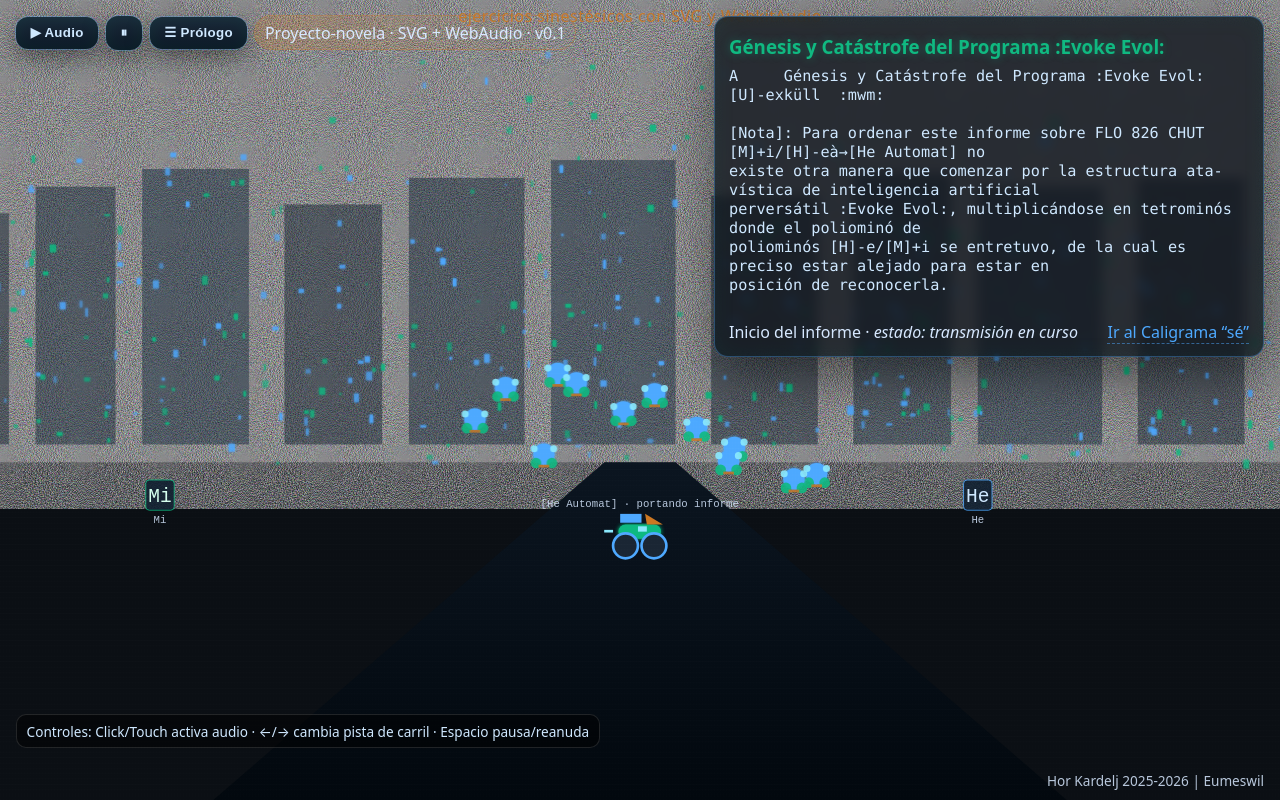
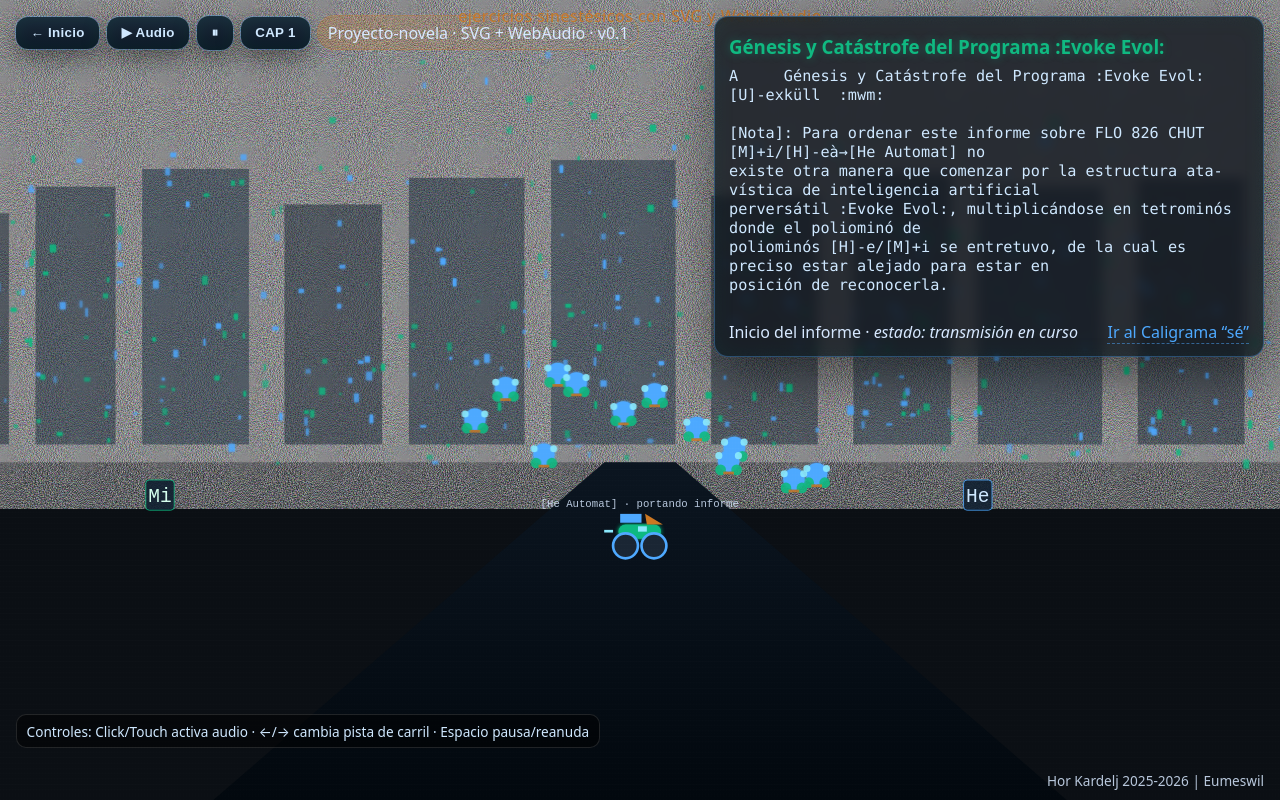
Before and after one commit to kyberkritik/EvokeEvol, a plain HTML site: page portada.html in a window 1280 px wide. Drawn offline with Linux system fonts and the light colour scheme.

Commit message:
add boton

```diff
--- a/portada.html
+++ b/portada.html
@@ -83,9 +83,10 @@ svg{position:fixed;inset:0;width:100vw;height:100vh;display:block}
 
 <!-- UI -->
 <div id="ui">
+  <button id="backBtn" class="btn">← Inicio</button>
   <button id="playBtn" class="btn">▶ Audio</button>
   <button id="pauseBtn" class="btn">⏸</button>
-  <button id="panelBtn" class="btn">☰ Prólogo</button>
+  <button id="panelBtn" class="btn">CAP 1</button>
   <span class="badge">Proyecto-novela · SVG + WebAudio · v0.1</span>
 </div>
 <div id="credits">Hor Kardelj 2025-2026 | Eumeswil</div>
@@ -230,8 +231,8 @@ posición de reconocerla.
 
   <!-- Personajes-letra que flotan como hologramas -->
   <g id="glyphs">
-    <g id="He" transform="translate(1180,560)"><use href="#HeGlyph"/><text class="tag" x="0" y="28" text-anchor="middle">He</text></g>
-    <g id="Mi" transform="translate(260,560)"><use href="#MiGlyph"/><text class="tag" x="0" y="28" text-anchor="middle">Mi</text></g>
+    <g id="He" transform="translate(1180,560)"><use href="#HeGlyph"/><text class="tag" x="0" y="28" text-anchor="middle"></text></g>
+    <g id="Mi" transform="translate(260,560)"><use href="#MiGlyph"/><text class="tag" x="0" y="28" text-anchor="middle"></text></g>
   </g>
 
   <!-- scanline general -->
@@ -346,8 +347,13 @@ requestAnimationFrame(step);
 let ctx=null, master=null, mainGain=null, noiseNode=null, engine=null;
 let started=false;
 
+const backBtn=document.getElementById('backBtn');
 const playBtn=document.getElementById('playBtn');
 const pauseBtn=document.getElementById('pauseBtn');
+
+backBtn.onclick = ()=>{
+  window.location.href = 'index.html';
+};
 
 playBtn.onclick = async()=>{
   if(!ctx){
```
